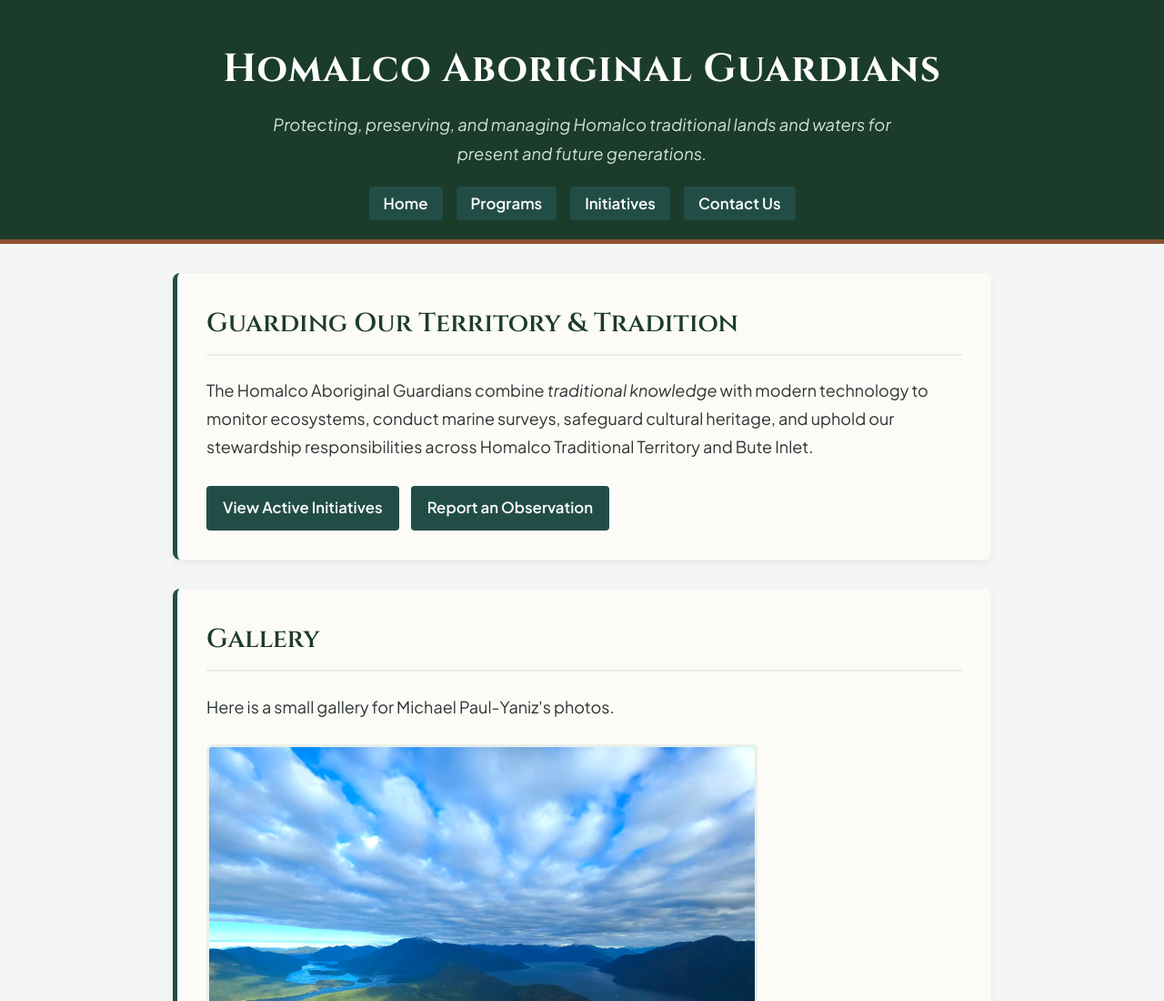
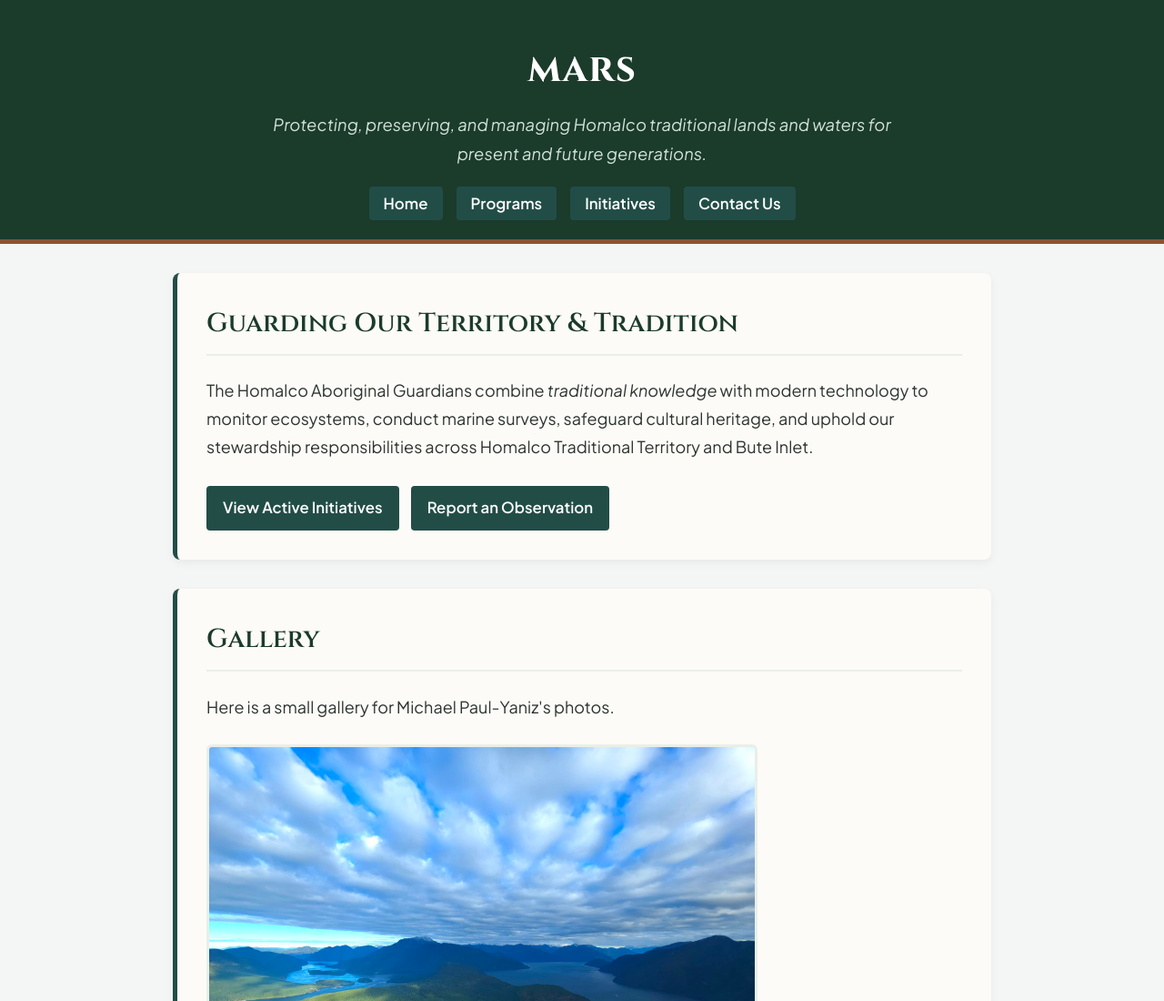
Before and after one commit to michaelhomalco-spec/homalco-aboriginal-guardians, a plain HTML site: page index.html in a window 1280 px wide. Shown: the top 1100 px of the page at 91% size. Drawn offline with Linux system fonts and the light colour scheme.

Commit message:
Update index.html

```diff
--- a/index.html
+++ b/index.html
@@ -9,7 +9,7 @@
 <body>
 
     <header>
-        <h1>Homalco Aboriginal Guardians</h1>
+        <h1>mars</h1>
         <p>Protecting, preserving, and managing Homalco traditional lands and waters for present and future generations.</p>
 
         <!-- Navigation containing internal hyperlinks -->
```
